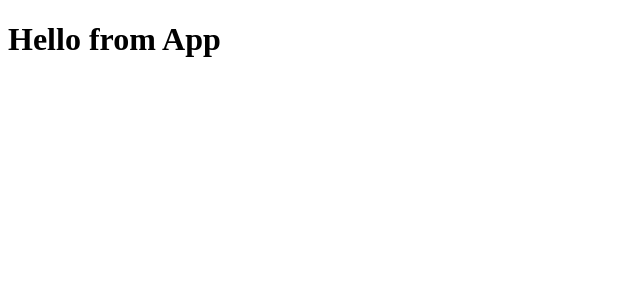
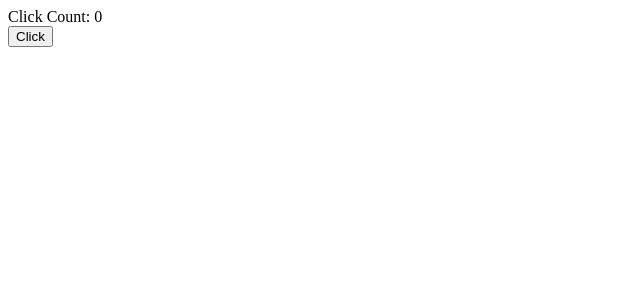
Before and after one commit to WingNinCheung/superLeague-level-1, a React (Create React App) app: page / in a window 1280 px wide. Shown: the top 300 px of the page, without its empty margins (0-640 px from the left). Built offline with nearby package versions, Linux system fonts and the light colour scheme.

Commit message:
finished basic click count feature upon refresh

```diff
--- a/src/App.js
+++ b/src/App.js
@@ -1,6 +1,27 @@
+import { useEffect, useState } from "react";
+
 function App() {
+  // initialize the clickCount state
+  const [clickCount, setClickCount] = useState(0);
+
+  // handle click event and update clickCount by 1 and set it in local storage
+  const handleClick = (e) => {
+    e.preventDefault();
+    const newCount = clickCount + 1;
+    setClickCount(newCount);
+    localStorage.setItem("count", newCount);
+  };
+
+  // get the previous clickCount from local storage upon refresh
+  useEffect(() => {
+    setClickCount(parseInt(localStorage.getItem("count")) || 0);
+  }, []);
+
   return (
-    <h1>Hello from App</h1>
+    <div>
+      <div>Click Count: {clickCount}</div>
+      <button onClick={handleClick}>Click</button>
+    </div>
   );
 }
 
```
